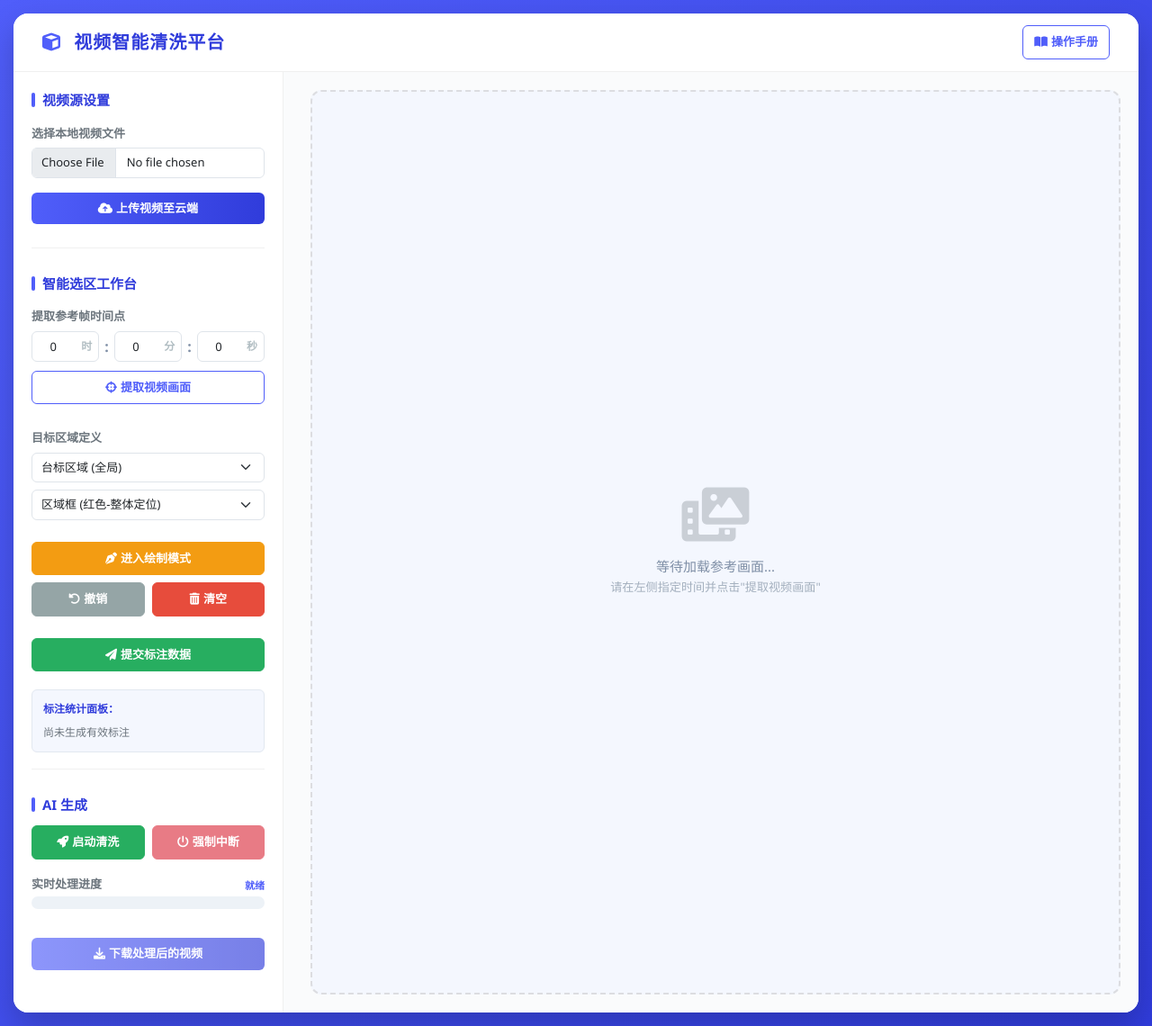
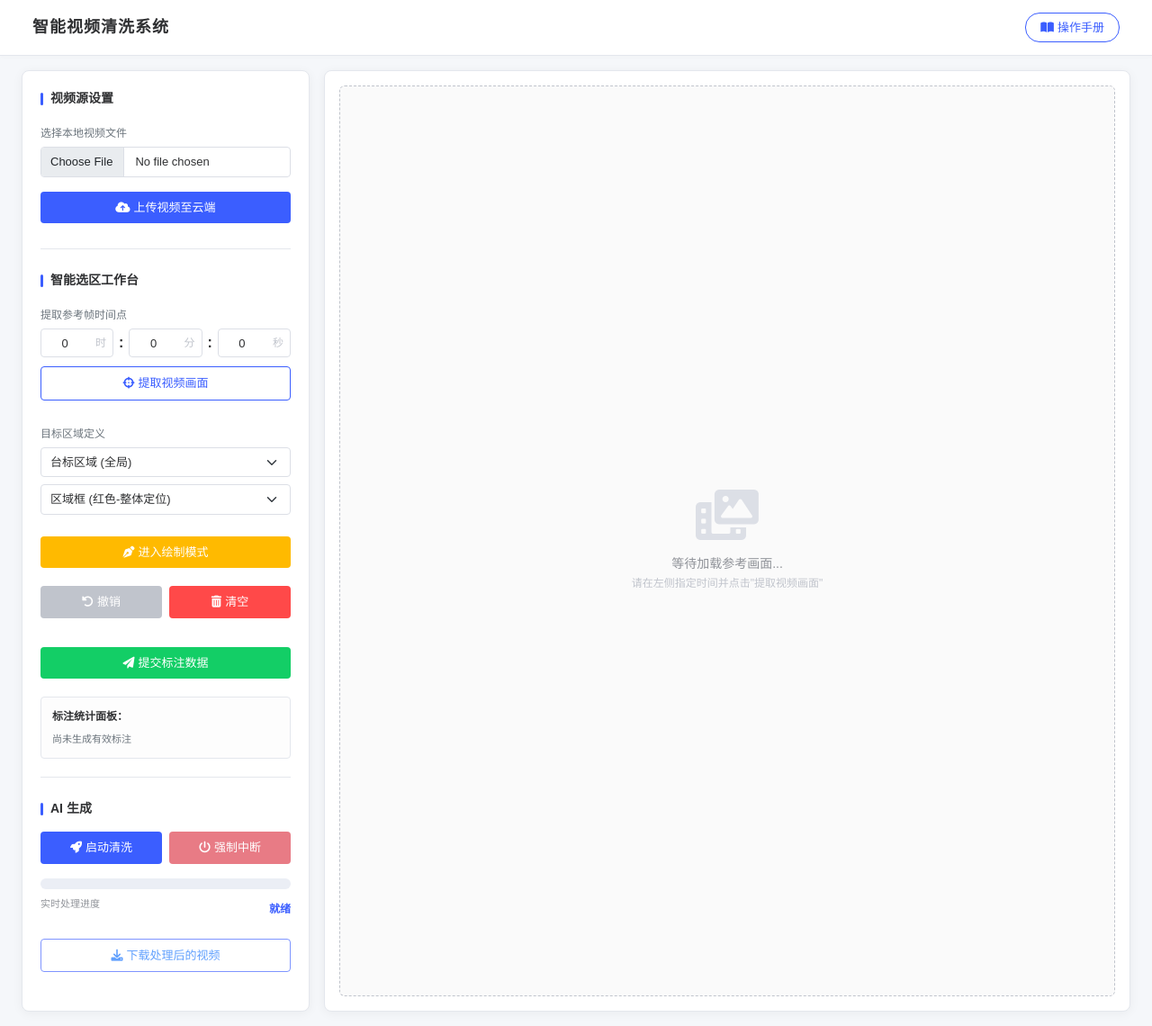
Before and after one commit to DaoZhang185/PropainterProjectToIMU, a Flask app: page / in a window 1280 px wide. Shown: the whole page at 90% size. Run offline with Flask 3, Linux system fonts and the light colour scheme; some libraries are stand-ins or nearby versions.

Commit message:
颜色布局修改，未改动其他，仅为了适配奥云ai配色。

```diff
--- a/web/templates/index.html
+++ b/web/templates/index.html
@@ -8,123 +8,167 @@
     <link href="https://cdnjs.cloudflare.com/ajax/libs/font-awesome/6.0.0/css/all.min.css" rel="stylesheet">
     <style>
         :root {
-            /* 采用类似奥云AI的现代科技蓝紫渐变主色调 */
-            --primary: #505efa;
-            --primary-dark: #303cdb;
-            --success: #27ae60;
-            --warning: #f39c12;
-            --danger: #e74c3c;
-            --dark: #2c3e50;
-            --light: #ecf0f1;
+            /* 采用奥云AI同款的高亮商务蓝与扁平化色彩体系 */
+            --primary: #3b5eff;
+            --primary-hover: #5c7aff;
+            --success: #13ce66;
+            --warning: #ffba00;
+            --danger: #ff4949;
+            --dark: #303133;
+            --gray-text: #909399;
+            --light-bg: #f5f7fa; /* 极简浅灰背景 */
+            --border-color: #e4e7ed;
         }
 
         body {
-            /* 全局渐变背景 */
-            background: linear-gradient(135deg, #505efa 0%, #303cdb 100%);
+            /* 替换原有的渐变色，使用高级的极简浅灰 */
+            background: var(--light-bg);
             min-height: 100vh;
-            font-family: 'Microsoft YaHei', 'Segoe UI', Tahoma, Geneva, Verdana, sans-serif;
-            padding: 15px;
+            font-family: 'Microsoft YaHei', 'PingFang SC', sans-serif;
+            padding: 0;
             margin: 0;
             overflow: hidden;
         }
 
         .main-container {
-            background: #ffffff;
-            border-radius: 16px;
-            box-shadow: 0 15px 35px rgba(0,0,0,0.2);
-            overflow: hidden;
-            height: calc(100vh - 30px);
+            background: transparent;
+            box-shadow: none;
+            height: 100vh;
             display: flex;
             flex-direction: column;
         }
 
+        /* 顶部导航栏白底+底边框 */
         .navbar {
             background: #ffffff !important;
-            border-bottom: 1px solid #f0f0f0;
-            padding: 12px 20px;
+            border-bottom: 1px solid var(--border-color);
+            padding: 12px 24px;
+            box-shadow: 0 2px 4px rgba(0,0,0,0.02);
+            z-index: 10;
         }
 
         .navbar-brand {
-            font-weight: 800;
-            color: var(--primary-dark) !important;
-            font-size: 20px;
-            letter-spacing: 1px;
+            font-weight: 700;
+            color: var(--dark) !important;
+            font-size: 18px;
+            letter-spacing: 0.5px;
         }
 
         .btn {
-            border-radius: 6px;
-            font-weight: 600;
+            border-radius: 4px; /* 扁平化圆角 */
+            font-weight: 500;
             padding: 8px 12px;
             font-size: 13px;
-            transition: all 0.3s ease;
+            transition: all 0.2s ease;
             margin-bottom: 8px;
             width: 100%;
+            border: none;
         }
 
-        .btn-primary { background: linear-gradient(90deg, var(--primary), var(--primary-dark)); border: none; }
-        .btn-primary:hover { opacity: 0.9; transform: translateY(-1px); box-shadow: 0 4px 10px rgba(80, 94, 250, 0.3); }
-        .btn-outline-primary { color: var(--primary); border-color: var(--primary); }
-        .btn-outline-primary:hover { background: var(--primary); color: white; }
+        .btn-primary { background: var(--primary); color: white; }
+        .btn-primary:hover { background: var(--primary-hover); color: white; }
+        .btn-outline-primary { color: var(--primary); border: 1px solid var(--primary); background: transparent; }
+        .btn-outline-primary:hover { background: var(--primary); color: white; border-color: var(--primary); }
 
-        .btn-success { background: var(--success); border-color: var(--success); }
-        .btn-warning { background: var(--warning); border-color: var(--warning); color: white; }
-        .btn-danger { background: var(--danger); border-color: var(--danger); }
-        .btn-secondary { background: #95a5a6; border-color: #95a5a6; color: white; }
+        .btn-success { background: var(--success); color: white; }
+        .btn-warning { background: var(--warning); color: white; }
+        .btn-danger { background: var(--danger); color: white; }
+        .btn-secondary { background: #c0c4cc; color: white; }
 
         .form-control, .form-select {
             font-size: 13px;
             padding: 6px 10px;
             height: auto;
             margin-bottom: 8px;
-            border-radius: 6px;
-            border: 1px solid #dfe4ea;
+            border-radius: 4px;
+            border: 1px solid #dcdfe6;
+            color: var(--dark);
         }
 
         .form-control:focus, .form-select:focus {
             border-color: var(--primary);
-            box-shadow: 0 0 0 0.2rem rgba(80, 94, 250, 0.15);
+            box-shadow: none; /* 去除光晕，保持边框高亮 */
         }
 
         .form-label {
             font-size: 13px;
-            font-weight: 700;
+            font-weight: 600;
             margin-bottom: 6px;
-            color: #34495e;
+            color: var(--dark);
         }
 
         .progress {
-            height: 14px;
-            border-radius: 7px;
-            background: #edf2f7;
+            height: 12px;
+            border-radius: 6px;
+            background: #ebeef5;
             margin-bottom: 8px;
         }
 
         .progress-bar {
-            background: linear-gradient(45deg, var(--primary), #7582f5);
-            border-radius: 7px;
+            background: var(--primary); /* 纯色扁平化 */
+            border-radius: 6px;
             transition: width 0.4s ease;
-            font-weight: 600;
+            font-weight: 500;
             font-size: 10px;
+        }
+
+        /* 工作区布局重构：卡片悬浮风格 */
+        .main-content {
+            display: flex;
+            flex: 1;
+            gap: 16px; /* 两块白色卡片之间的间距 */
+            padding: 16px 24px;
+            height: calc(100vh - 60px);
+            overflow: hidden;
+        }
+
+        .controls-column {
+            width: 320px;
+            padding: 20px;
+            background: #ffffff;
+            border: 1px solid var(--border-color);
+            border-radius: 8px;
+            box-shadow: 0 2px 12px 0 rgba(0,0,0,0.05); /* 柔和阴影 */
+            display: flex;
+            flex-direction: column;
+            overflow-y: auto;
+            flex-shrink: 0;
+        }
+
+        .controls-column::-webkit-scrollbar { width: 6px; }
+        .controls-column::-webkit-scrollbar-track { background: transparent; }
+        .controls-column::-webkit-scrollbar-thumb { background: #dcdde1; border-radius: 3px; }
+        .controls-column::-webkit-scrollbar-thumb:hover { background: #c0c4cc; }
+
+        .content-area {
+            flex: 1;
+            display: flex;
+            flex-direction: column;
+            padding: 16px;
+            background: #ffffff;
+            border: 1px solid var(--border-color);
+            border-radius: 8px;
+            box-shadow: 0 2px 12px 0 rgba(0,0,0,0.05);
+            overflow: hidden;
         }
 
         .mask-container {
             position: relative;
             flex: 1;
-            background: #f4f7fe;
-            border: 2px dashed #dcdde1;
-            border-radius: 12px;
+            background: #fafafa;
+            border: 1px dashed #c0c4cc;
+            border-radius: 6px;
             overflow: hidden;
             display: flex;
             align-items: center;
             justify-content: center;
-            margin-left: 10px;
         }
 
         .placeholder-text {
             text-align: center;
-            color: #7f8fa6;
+            color: var(--gray-text);
             z-index: 1;
-            font-size: 15px;
+            font-size: 14px;
         }
 
         .mask-image {
@@ -150,41 +194,7 @@
             display: block;
         }
 
-        .main-content {
-            display: flex;
-            flex: 1;
-            overflow: hidden;
-        }
-
-        .controls-column {
-            width: 300px;
-            padding: 20px;
-            background: #ffffff;
-            border-right: 1px solid #f0f0f0;
-            display: flex;
-            flex-direction: column;
-            overflow-y: auto;
-            max-height: calc(100vh - 85px);
-            flex-shrink: 0;
-        }
-
-        .controls-column::-webkit-scrollbar { width: 6px; }
-        .controls-column::-webkit-scrollbar-track { background: #f1f1f1; border-radius: 3px; }
-        .controls-column::-webkit-scrollbar-thumb { background: #dcdde1; border-radius: 3px; }
-        .controls-column::-webkit-scrollbar-thumb:hover { background: #7f8fa6; }
-
-        .content-area {
-            flex: 1;
-            display: flex;
-            flex-direction: column;
-            padding: 20px;
-            overflow: hidden;
-            background: #fafbfc;
-        }
-
-        /* =========================================
-           【重构】时分秒框 UI 完美居中对齐
-           ========================================= */
+        /* 时分秒框 UI 完美居中对齐 */
         .time-input-group {
             display: flex;
             gap: 6px;
@@ -195,15 +205,15 @@
             position: relative;
             flex: 1;
             display: flex;
-            align-items: center; /* 强制垂直居中 */
+            align-items: center;
         }
 
         .time-input-wrapper input {
-            padding-right: 22px; /* 为背后的字留出空间 */
+            padding-right: 22px;
             text-align: center;
-            height: 34px;
+            height: 32px;
             width: 100%;
-            margin-bottom: 0; /* 抵消全局的 margin-bottom */
+            margin-bottom: 0;
         }
 
         .time-input-unit {
@@ -211,12 +221,11 @@
             right: 8px;
             height: 100%;
             display: flex;
-            align-items: center;  /* 文字完美垂直居中 */
-            color: #b2bec3;
-            pointer-events: none; /* 事件穿透，不影响点击输入 */
+            align-items: center;
+            color: #c0c4cc;
+            pointer-events: none;
             font-size: 12px;
-            user-select: none;    /* 不可被划蓝选中 */
-            font-weight: 600;
+            user-select: none;
         }
 
         .time-separator {
@@ -224,29 +233,28 @@
             align-items: center;
             justify-content: center;
             font-weight: bold;
-            color: #7f8fa6;
+            color: var(--dark);
         }
-        /* ========================================= */
 
         .progress-text {
-            font-size: 11px;
-            text-align: center;
+            font-size: 12px;
+            text-align: right;
             margin-top: 5px;
-            color: #7f8fa6;
+            color: var(--gray-text);
         }
 
         .control-divider {
             height: 1px;
-            background-color: #f0f0f0;
-            margin: 18px 0;
+            background-color: var(--border-color);
+            margin: 20px 0;
         }
 
         .section-title {
-            font-size: 15px;
-            font-weight: 800;
-            color: var(--primary-dark);
-            margin-top: 10px;
-            margin-bottom: 12px;
+            font-size: 14px;
+            font-weight: 600;
+            color: var(--dark);
+            margin-top: 5px;
+            margin-bottom: 15px;
             display: flex;
             align-items: center;
         }
@@ -254,20 +262,20 @@
         .section-title::before {
             content: '';
             display: inline-block;
-            width: 4px;
-            height: 16px;
+            width: 3px;
+            height: 14px;
             background: var(--primary);
             margin-right: 8px;
-            border-radius: 2px;
+            border-radius: 1.5px;
         }
 
         #annotationInfo {
             font-size: 12px;
-            background: #f4f7fe;
+            background: #fdfdfd;
             padding: 12px;
-            border-radius: 6px;
+            border-radius: 4px;
             margin-top: 12px;
-            border: 1px solid #e2e8f0;
+            border: 1px solid var(--border-color);
         }
 
         #mask-upload-status {
@@ -275,23 +283,22 @@
             color: var(--success);
             margin-top: 8px;
             word-break: break-all;
-            background: rgba(39, 174, 96, 0.08);
+            background: #f0f9eb;
             padding: 8px;
-            border-radius: 6px;
+            border-radius: 4px;
             display: none;
-            font-weight: 600;
+            border: 1px solid #e1f3d8;
         }
     </style>
 </head>
 <body>
     <div class="main-container">
         <nav class="navbar">
-            <div class="container-fluid">
-                <a class="navbar-brand" href="#">
-                    <i class="fas fa-cube me-2" style="color: var(--primary);"></i>
-                    视频智能清洗平台
+            <div class="container-fluid d-flex justify-content-between align-items-center">
+                <a class="navbar-brand d-flex align-items-center" href="#">
+                    <span style="font-weight: 900; letter-spacing: 1px;">智能视频清洗系统</span>
                 </a>
-                <button class="btn btn-outline-primary btn-sm" style="width: auto; margin-bottom: 0;" data-bs-toggle="modal" data-bs-target="#helpModal">
+                <button class="btn btn-outline-primary btn-sm" style="width: auto; margin-bottom: 0; padding: 6px 16px; border-radius: 16px;" data-bs-toggle="modal" data-bs-target="#helpModal">
                     <i class="fas fa-book-open me-1"></i>操作手册
                 </button>
             </div>
@@ -302,7 +309,7 @@
 
                 <div class="section-title" style="margin-top: 0;">视频源设置</div>
                 <div class="mb-2">
-                    <label class="form-label text-muted">选择本地视频文件</label>
+                    <label class="form-label text-muted" style="font-weight: 400; font-size: 12px;">选择本地视频文件</label>
                     <input type="file" class="form-control" id="video-file" accept="video/*">
                 </div>
 
@@ -319,7 +326,7 @@
                 <div class="section-title">智能选区工作台</div>
 
                 <div class="mb-3">
-                    <label class="form-label text-muted">提取参考帧时间点</label>
+                    <label class="form-label text-muted" style="font-weight: 400; font-size: 12px;">提取参考帧时间点</label>
                     <div class="time-input-group">
                         <div class="time-input-wrapper">
                             <input type="number" class="form-control" id="hours" min="0" value="0">
@@ -342,7 +349,7 @@
                 </div>
 
                 <div class="mb-3">
-                    <label class="form-label text-muted">目标区域定义</label>
+                    <label class="form-label text-muted" style="font-weight: 400; font-size: 12px;">目标区域定义</label>
                     <div class="mb-2">
                         <select id="regionType" class="form-select">
                             <option value="logo">台标区域 (全局)</option>
@@ -365,7 +372,7 @@
                     <button class="btn btn-warning" id="start-drawing-btn">
                         <i class="fas fa-pen-nib me-1"></i>进入绘制模式
                     </button>
-                    <div class="row g-2">
+                    <div class="row g-2 mt-1">
                         <div class="col-6">
                             <button class="btn btn-secondary" id="undo-btn">
                                 <i class="fas fa-rotate-left me-1"></i>撤销
@@ -379,7 +386,7 @@
                     </div>
                 </div>
 
-                <button class="btn btn-success py-2 mt-2" id="generate-json-btn">
+                <button class="btn btn-success py-2 mt-3" id="generate-json-btn">
                     <i class="fas fa-paper-plane me-1"></i>提交标注数据
                 </button>
                 <div id="mask-upload-status">
@@ -387,8 +394,8 @@
                 </div>
 
                 <div id="annotationInfo">
-                    <strong style="color: var(--primary-dark);">标注统计面板：</strong>
-                    <div id="annotationDetails" class="mt-2 text-muted">尚未生成有效标注</div>
+                    <strong style="color: var(--dark); font-weight: 600;">标注统计面板：</strong>
+                    <div id="annotationDetails" class="mt-2 text-muted" style="font-size: 11px;">尚未生成有效标注</div>
                 </div>
 
                 <div class="control-divider"></div>
@@ -396,7 +403,7 @@
                 <div class="section-title">AI 生成</div>
                 <div class="row g-2 mb-3">
                     <div class="col-6">
-                        <button class="btn btn-success mb-0" id="start-btn">
+                        <button class="btn btn-primary mb-0" id="start-btn">
                             <i class="fas fa-rocket me-1"></i>启动清洗
                         </button>
                     </div>
@@ -408,16 +415,16 @@
                 </div>
 
                 <div class="mb-3">
-                    <div class="d-flex justify-content-between align-items-end mb-1">
-                        <label class="form-label text-muted mb-0">实时处理进度</label>
-                        <span class="progress-text mb-0" id="progress-text" style="font-weight:bold; color:var(--primary);">就绪</span>
-                    </div>
                     <div class="progress">
                         <div class="progress-bar progress-bar-striped progress-bar-animated" role="progressbar" style="width: 0%" id="progress-bar"></div>
                     </div>
+                    <div class="d-flex justify-content-between align-items-start">
+                        <span style="font-size: 11px; color: var(--gray-text);">实时处理进度</span>
+                        <span class="progress-text mb-0" id="progress-text" style="font-weight:600; color:var(--primary);">就绪</span>
+                    </div>
                 </div>
 
-                <button class="btn btn-primary mt-2" id="download-video-btn" disabled>
+                <button class="btn btn-outline-primary mt-2" id="download-video-btn" disabled>
                     <i class="fas fa-download me-1"></i>下载处理后的视频
                 </button>
 
@@ -427,9 +434,9 @@
             <div class="content-area">
                 <div class="mask-container" id="mask-container">
                     <div class="placeholder-text" id="frame-placeholder">
-                        <i class="fas fa-photo-film fa-4x mb-3 text-muted" style="opacity: 0.3;"></i><br>
+                        <i class="fas fa-photo-film fa-4x mb-3" style="color: #dcdfe6;"></i><br>
                         等待加载参考画面...<br>
-                        <small style="color: #a4b0be;">请在左侧指定时间并点击"提取视频画面"</small>
+                        <small style="color: #c0c4cc; font-size: 12px;">请在左侧指定时间并点击"提取视频画面"</small>
                     </div>
                     <img id="mask-image" class="mask-image" alt="帧图像" crossorigin="anonymous">
                     <canvas id="mask-canvas" class="mask-canvas"></canvas>
@@ -440,25 +447,25 @@
 
     <div class="modal fade" id="helpModal" tabindex="-1" aria-labelledby="helpModalLabel" aria-hidden="true">
         <div class="modal-dialog modal-lg">
-            <div class="modal-content" style="border-radius: 12px; border: none;">
-                <div class="modal-header" style="background: #f4f7fe; border-bottom: none; border-radius: 12px 12px 0 0;">
-                    <h5 class="modal-title fw-bold" id="helpModalLabel" style="color: var(--primary-dark);">系统操作手册</h5>
+            <div class="modal-content" style="border-radius: 8px; border: none; box-shadow: 0 4px 16px rgba(0,0,0,0.1);">
+                <div class="modal-header" style="background: #fafafa; border-bottom: 1px solid var(--border-color); border-radius: 8px 8px 0 0;">
+                    <h5 class="modal-title fw-bold" id="helpModalLabel" style="color: var(--dark); font-size: 16px;">系统操作手册</h5>
                     <button type="button" class="btn-close" data-bs-dismiss="modal" aria-label="Close"></button>
                 </div>
                 <div class="modal-body p-4">
-                    <h6 class="fw-bold text-primary">1. 资源准备</h6>
-                    <p class="text-muted">选择本地视频文件并上传至云端服务器。系统将在上传完成后自动获取视频总时长以供校验。</p>
+                    <h6 class="fw-bold" style="color: var(--primary);">1. 资源准备</h6>
+                    <p class="text-muted" style="font-size: 13px;">选择本地视频文件并上传至云端服务器。系统将在上传完成后自动获取视频总时长以供校验。</p>
 
-                    <h6 class="fw-bold text-primary mt-4">2. 掩码 (Mask) 制作规范</h6>
-                    <ol class="text-muted">
-                        <li class="mb-2">在左侧面板输入时间，点击<strong>提取视频画面</strong>。如果输入时间超出视频长度，系统会智能拦截。</li>
-                        <li class="mb-2"><strong>限时水印处理：</strong>如果选择“其他区域”，请务必先画一个红色大框。画完后系统会自动生成时效控制面板，并严格校验您输入的起止时间。</li>
-                        <li class="mb-2"><strong>智能抠图：</strong>推荐使用 🌟魔法棒 点选目标，系统会自动沿用当前大框的归属及时间属性。</li>
+                    <h6 class="fw-bold mt-4" style="color: var(--primary);">2. 掩码 (Mask) 制作规范</h6>
+                    <ol class="text-muted" style="font-size: 13px; line-height: 1.8;">
+                        <li class="mb-1">在左侧面板输入时间，点击<strong>提取视频画面</strong>。如果输入时间超出视频长度，系统会智能拦截。</li>
+                        <li class="mb-1"><strong>限时水印处理：</strong>如果选择“其他区域”，请务必先画一个红色大框。画完后系统会自动生成时效控制面板，并严格校验您输入的起止时间。</li>
+                        <li class="mb-1"><strong>智能抠图：</strong>推荐使用 🌟魔法棒 点选目标，系统会自动沿用当前大框的归属及时间属性。</li>
                         <li>绘制完成后，务必点击<strong>提交标注数据</strong>，将参数同步至推理引擎。</li>
                     </ol>
 
-                    <h6 class="fw-bold text-primary mt-4">3. 启动分布式引擎</h6>
-                    <p class="text-muted">点击<strong>启动清洗</strong>。系统将启用 AIMD 拥塞控制算法，智能调度集群算力并自动跳过无水印时间段。完成后即可下载纯净视频。</p>
+                    <h6 class="fw-bold mt-4" style="color: var(--primary);">3. 启动分布式引擎</h6>
+                    <p class="text-muted" style="font-size: 13px;">点击<strong>启动清洗</strong>。系统将启用 AIMD 拥塞控制算法，智能调度集群算力并自动跳过无水印时间段。完成后即可下载纯净视频。</p>
                 </div>
             </div>
         </div>
```
